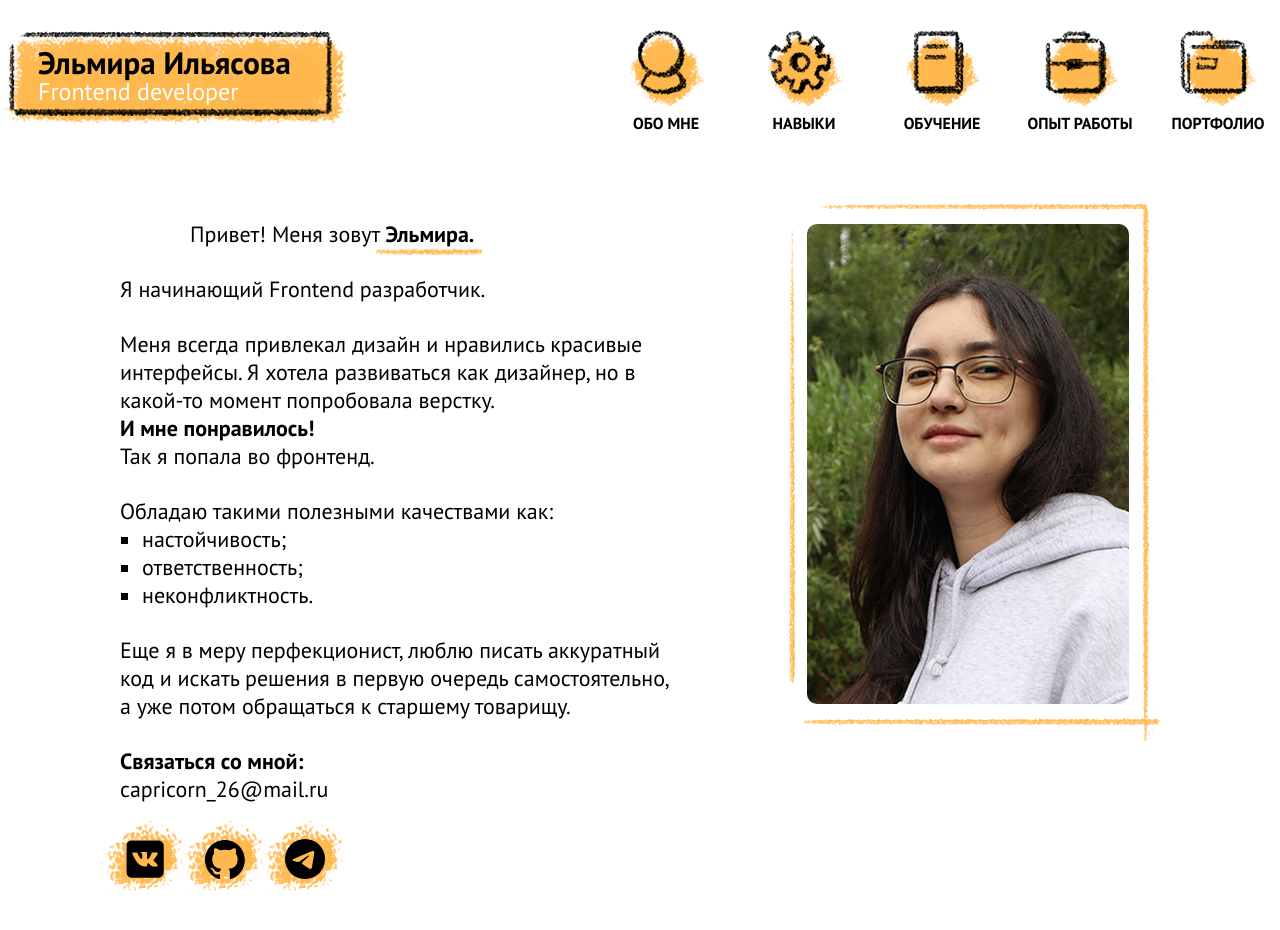
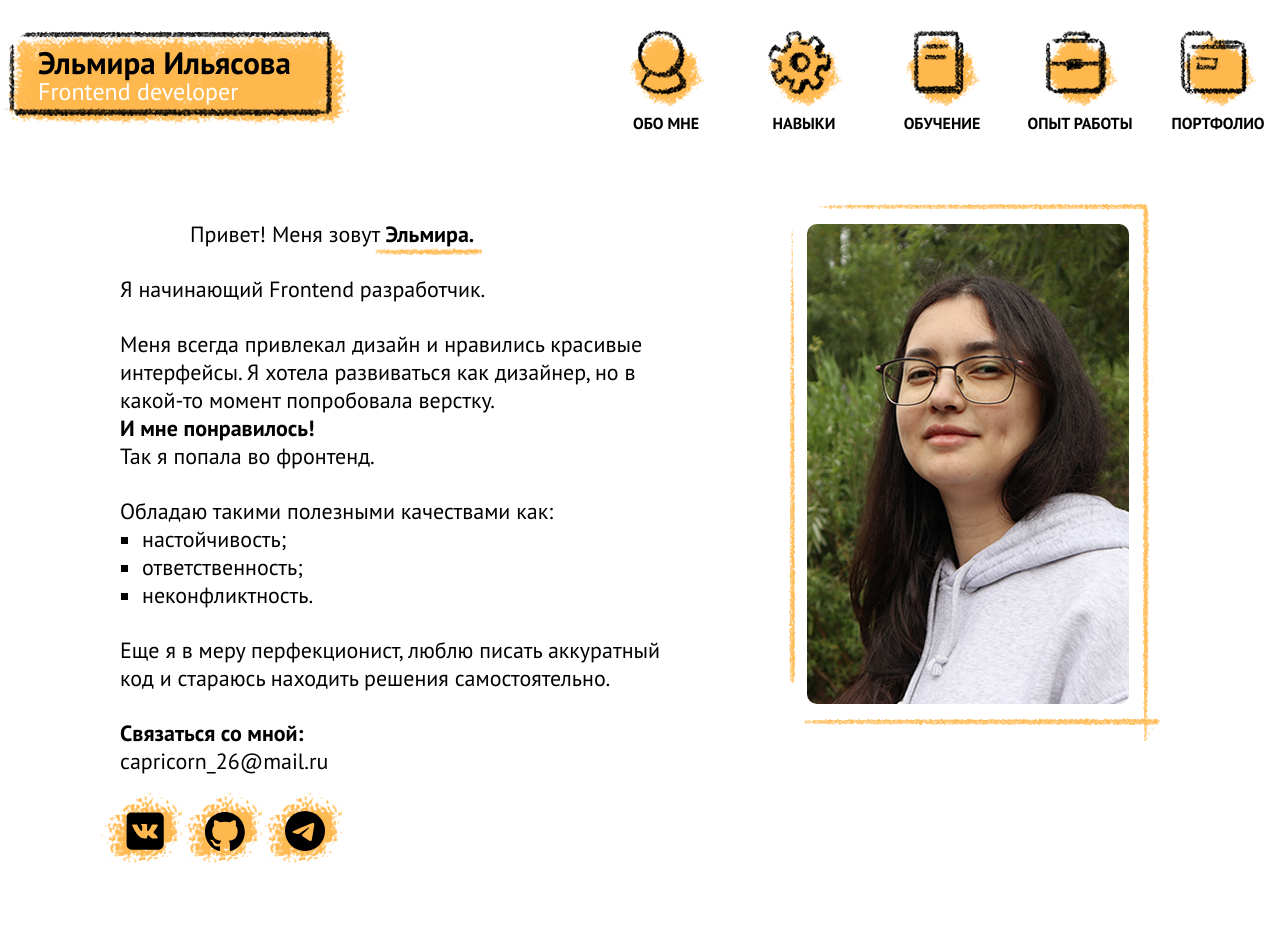
Before and after one commit to mirael26/portfolio, a React (Create React App) app: page /about in a window 1280 px wide. After the commit the page ends 902 px from the top, so only its background shows below. Built offline with nearby package versions, Linux system fonts and the light colour scheme; the HTML template or start-up script is replaced by a standard one.

Commit message:
Correct about page appearance animation

```diff
--- a/src/components/about/about.scss
+++ b/src/components/about/about.scss
@@ -11,7 +11,7 @@
   font-style: italic;
   font-size: 30px;
   opacity: 0;
-  animation: about-page-appearance 1.5s 0.6s forwards;
+  animation: page-appearance 1.5s forwards;
 }
 
 .about__info {
@@ -69,7 +69,7 @@
   border-radius: 10px;
 }
 
-@keyframes about-page-appearance {
+@keyframes page-appearance {
   0% {
     opacity: 0;
     transform: translateY(-20px);
--- a/src/components/about/about.tsx
+++ b/src/components/about/about.tsx
@@ -16,7 +16,7 @@ const About = () => (
           <li className="about__text-item">неконфликтность.</li>
         </ul>
       </div>
-      <p className="about__text">Еще я в меру перфекционист, люблю писать аккуратный код и искать решения в первую очередь самостоятельно, а уже потом обращаться к старшему товарищу.</p>
+      <p className="about__text">Еще я в меру перфекционист, люблю писать аккуратный код и стараюсь находить решения самостоятельно.</p>
       <p className="about__text"><span className='about__highlighted'>Связаться со мной:</span><br/>capricorn_26@mail.ru</p>
       <Social/>
     </div>
```
